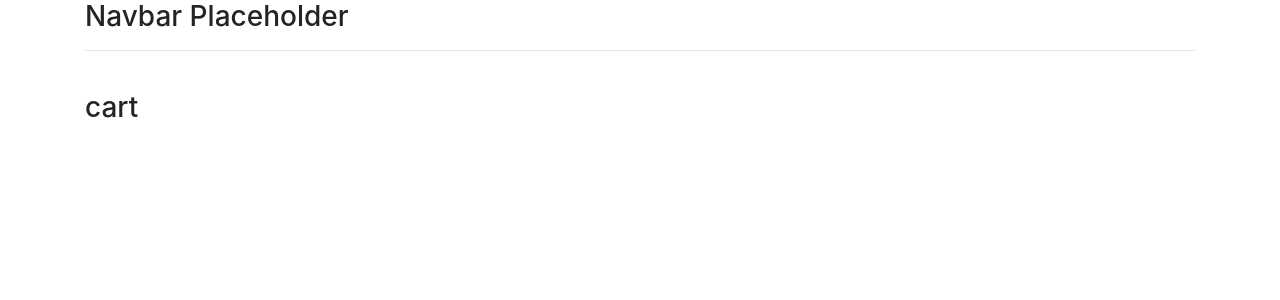
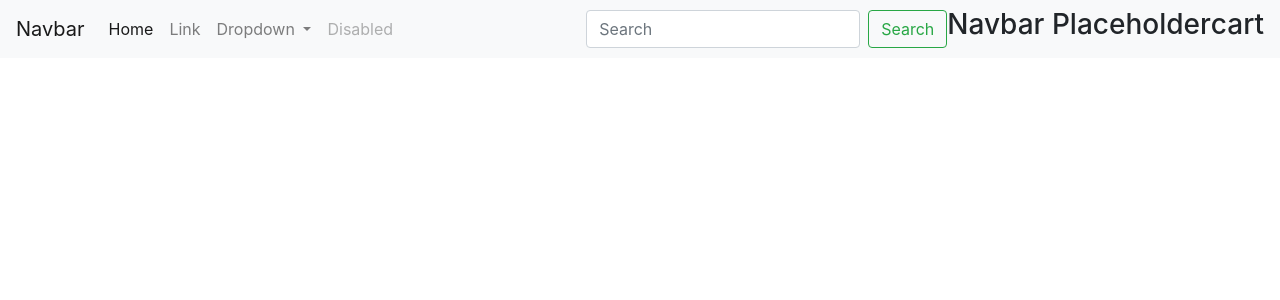
Before and after one commit to a-amato3/Ecommerce-Django-Docker, a Django app: template store/templates/store/cart.html in a window 1280 px wide. Shown: the top 300 px of the page. Run offline with Django 3.2, Linux system fonts and the light colour scheme; the template is opened without the code that fills it, so the values that code supplies are empty; some libraries are stand-ins or nearby versions.

Commit message:
added navar

```diff
--- a/static/css/main.css
+++ /dev/null
@@ -1,5 +0,0 @@
-
-
-/* body{
-    background-color: blue;
-} */
--- a/store/templates/store/main.html
+++ b/store/templates/store/main.html
@@ -12,7 +12,52 @@
         <link rel="stylesheet" type="text/css" href="{% static 'css/main.css' %}">
      </head>
      <body>
-<div class="container">
+<div class="navbar navbar-expand-lg navbar-light  bg-light">
+    <a class="navbar-brand" href="#">Navbar</a>
+    <button class="navbar-toggler" type="button" data-toggle="collapse" data-target="#navbarSupportedContent" aria-controls="navbarSupportedContent" aria-expanded="false" aria-label="Toggle navigation">
+      <span class="navbar-toggler-icon"></span>
+    </button>
+
+    <div class="collapse navbar-collapse" id="navbarSupportedContent">
+        <ul class="navbar-nav mr-auto">
+          <li class="nav-item active">
+            <a class="nav-link" href="#">Home <span class="sr-only">(current)</span></a>
+          </li>
+          <li class="nav-item">
+            <a class="nav-link" href="#">Link</a>
+          </li>
+          <li class="nav-item dropdown">
+            <a class="nav-link dropdown-toggle" href="#" id="navbarDropdown" role="button" data-toggle="dropdown" aria-haspopup="true" aria-expanded="false">
+              Dropdown
+            </a>
+            <div class="dropdown-menu" aria-labelledby="navbarDropdown">
+                <a class="dropdown-item" href="#">Action</a>
+                <a class="dropdown-item" href="#">Another action</a>
+                <div class="dropdown-divider"></div>
+                <a class="dropdown-item" href="#">Something else here</a>
+              </div>
+            </li>
+            <li class="nav-item">
+              <a class="nav-link disabled" href="#">Disabled</a>
+            </li>
+          </ul>
+          <form class="form-inline my-2 my-lg-0">
+            <input class="form-control mr-sm-2" type="search" placeholder="Search" aria-label="Search">
+            <button class="btn btn-outline-success my-2 my-sm-0" type="submit">Search</button>
+          </form>
+        </div>
+      </nav>
+
+
+
+
+
+
+
+
+
+
+
     <h3>Navbar Placeholder</h3>
     <hr>
 <br>
```
